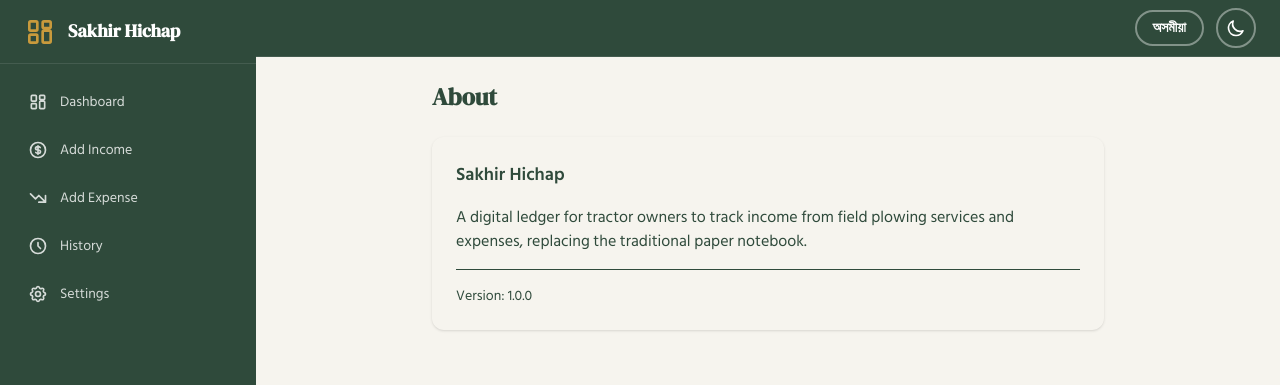
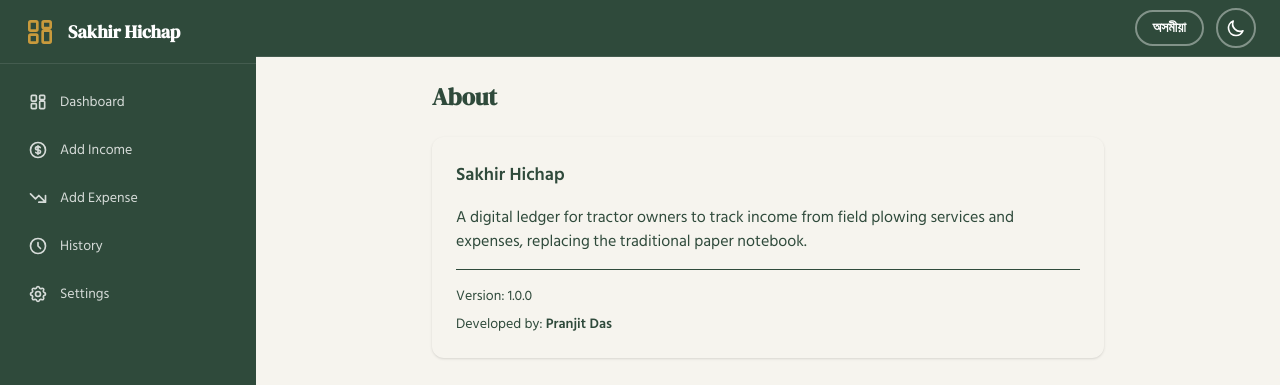
Before and after one commit to HITESHDAS-01/tractor-hisaab-clf, a Next.js app: page /settings/about in a window 1280 px wide. Shown: the top 385 px of the page. Built offline with nearby package versions, Linux system fonts and the light colour scheme; no server answers.

Commit message:
fix: remove username from sidebar/header, add welcome message, add developer credit
- Remove username from sidebar, desktop header, mobile topbar
- Add '👋 Welcome' text above Dashboard title
- Add 'Developed by Pranjit Das' in About page
- Add welcome translation in i18n

```diff
--- a/app/(app)/dashboard/page.tsx
+++ b/app/(app)/dashboard/page.tsx
@@ -154,9 +154,12 @@ export default function DashboardPage() {
   return (
     <div className="space-y-6">
       <div className="flex justify-between items-center">
-        <h2 className="text-2xl font-bold font-[family-name:var(--font-dm-serif)]">
-          {t("dashboard", lang)}
-        </h2>
+        <div>
+          <p className="text-lg text-[var(--text-muted)] mb-1">👋 {t("welcome", lang)}</p>
+          <h2 className="text-2xl font-bold font-[family-name:var(--font-dm-serif)]">
+            {t("dashboard", lang)}
+          </h2>
+        </div>
         <select
           value={dateRange}
           onChange={(e) => setDateRange(e.target.value as DateRange)}
--- a/app/(app)/settings/about/page.tsx
+++ b/app/(app)/settings/about/page.tsx
@@ -19,9 +19,12 @@ export default function AboutPage() {
             ? "A digital ledger for tractor owners to track income from field plowing services and expenses, replacing the traditional paper notebook."
             : "হল চাষৰ সেৱাৰ পৰা আয় আৰু খৰচ ট্ৰেক কৰিবলৈ ট্ৰেক্টৰ মালিকৰ বাবে এটা ডিজিটেল খাতা, পৰম্পৰাগত কাগজৰ খাতাৰ সলনি।"}
         </p>
-        <div className="pt-4 border-t border-dark">
+        <div className="pt-4 border-t border-dark space-y-2">
           <p className="text-sm text-muted-dark">
             {t("version", lang)}: 1.0.0
+          </p>
+          <p className="text-sm text-muted-dark">
+            {lang === "en" ? "Developed by" : "উন্নয়নকৰ্তা"}: <span className="font-semibold text-[var(--ink)]">Pranjit Das</span>
           </p>
         </div>
       </div>
--- a/components/AppShell.tsx
+++ b/components/AppShell.tsx
@@ -1,7 +1,6 @@
 "use client";
 
 import { useLangTheme } from "@/lib/lang-theme";
-import { useSupabase } from "@/lib/supabase/provider";
 import { t } from "@/lib/i18n";
 import BottomNav from "@/components/ui/BottomNav";
 import SidebarNav from "@/components/ui/SidebarNav";
@@ -9,8 +8,6 @@ import TopBar from "@/components/ui/TopBar";
 
 export default function AppShell({ children }: { children: React.ReactNode }) {
   const { lang, setLang, theme, setTheme } = useLangTheme();
-  const { session } = useSupabase();
-  const userName = session?.user?.user_metadata?.full_name || session?.user?.email?.split("@")[0] || "";
 
   return (
     <div className="min-h-screen">
@@ -30,8 +27,7 @@ export default function AppShell({ children }: { children: React.ReactNode }) {
       {/* Desktop top bar */}
       <div className="hidden md:block md:ml-64">
         <header className="sticky top-0 z-30 bg-[var(--ink)] border-b border-white/10">
-          <div className="flex justify-between items-center px-6 h-14">
-            <span className="text-white/90 text-sm font-medium">{userName}</span>
+          <div className="flex justify-end items-center px-6 h-14">
             <div className="flex items-center gap-3">
               <button
                 onClick={() => setLang(lang === "en" ? "as" : "en")}
--- a/components/ui/SidebarNav.tsx
+++ b/components/ui/SidebarNav.tsx
@@ -58,10 +58,9 @@ const navItems = [
 
 export default function SidebarNav() {
   const { lang } = useLangTheme();
-  const { supabase, session } = useSupabase();
+  const { supabase } = useSupabase();
   const pathname = usePathname();
   const router = useRouter();
-  const userName = session?.user?.user_metadata?.full_name || session?.user?.email?.split("@")[0] || "";
 
   const handleLogout = async () => {
     await supabase.auth.signOut();
@@ -75,14 +74,9 @@ export default function SidebarNav() {
           <svg className="w-8 h-8 text-[var(--harvest)]" fill="none" viewBox="0 0 24 24" stroke="currentColor">
             <path strokeLinecap="round" strokeLinejoin="round" strokeWidth={2} d="M4 5a1 1 0 011-1h4a1 1 0 011 1v5a1 1 0 01-1 1H5a1 1 0 01-1-1V5zM14 5a1 1 0 011-1h4a1 1 0 011 1v3a1 1 0 01-1 1h-4a1 1 0 01-1-1V5zM4 15a1 1 0 011-1h4a1 1 0 011 1v4a1 1 0 01-1 1H5a1 1 0 01-1-1v-4zM14 12a1 1 0 011-1h4a1 1 0 011 1v7a1 1 0 01-1 1h-4a1 1 0 01-1-1v-7z" />
           </svg>
-          <div className="flex flex-col">
-            <span className="font-bold font-[family-name:var(--font-dm-serif)] text-white text-lg leading-tight">
-              {t("appName", lang)}
-            </span>
-            {userName && (
-              <span className="text-white/60 text-xs">{userName}</span>
-            )}
-          </div>
+          <span className="font-bold font-[family-name:var(--font-dm-serif)] text-white text-lg">
+            {t("appName", lang)}
+          </span>
         </div>
 
         <nav className="flex-1 px-3 py-4 space-y-1">
--- a/components/ui/TopBar.tsx
+++ b/components/ui/TopBar.tsx
@@ -15,9 +15,8 @@ export default function TopBar({
   theme: "light" | "dark";
   onToggleTheme: () => void;
 }) {
-  const { supabase, session } = useSupabase();
+  const { supabase } = useSupabase();
   const router = useRouter();
-  const userName = session?.user?.user_metadata?.full_name || session?.user?.email?.split("@")[0] || "";
 
   const handleLogout = async () => {
     await supabase.auth.signOut();
@@ -27,14 +26,9 @@ export default function TopBar({
   return (
     <header className="sticky top-0 z-40 bg-[var(--ink)] border-b border-[var(--ink)]">
       <div className="flex justify-between items-center px-4 h-14 max-w-lg mx-auto">
-        <div className="flex flex-col">
-          <h1 className="text-lg font-bold font-[family-name:var(--font-dm-serif)] text-white leading-tight">
-            {t("appName", lang)}
-          </h1>
-          {userName && (
-            <span className="text-white/60 text-xs">{userName}</span>
-          )}
-        </div>
+        <h1 className="text-lg font-bold font-[family-name:var(--font-dm-serif)] text-white">
+          {t("appName", lang)}
+        </h1>
         <div className="flex items-center gap-2">
           <button
             onClick={onToggleLang}
--- a/lib/i18n.ts
+++ b/lib/i18n.ts
@@ -67,6 +67,7 @@ const translations: Record<Language, Record<string, string>> = {
     all: "All",
     add: "Add",
     loading: "Loading",
+    welcome: "Welcome",
     addEntry: "Add Entry",
     plowingService: "Record plowing service payment",
     logExpenses: "Log fuel, driver, or repair cost",
@@ -141,6 +142,7 @@ const translations: Record<Language, Record<string, string>> = {
     all: "সকলো",
     add: "যোগ",
     loading: "ল'ড হৈ আছে",
+    welcome: "স্বাগতম",
     addEntry: "প্ৰবিষ্টি যোগ কৰক",
     plowingService: "হল চাষৰ সেৱাৰ পৰিশোধ লগ কৰক",
     logExpenses: "জ্বালানী, চালক বা মেৰামতি খৰচ লগ কৰক",
```
